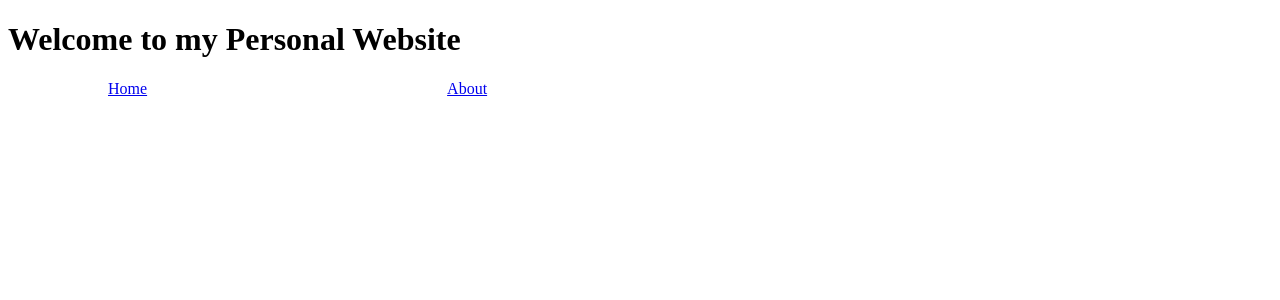
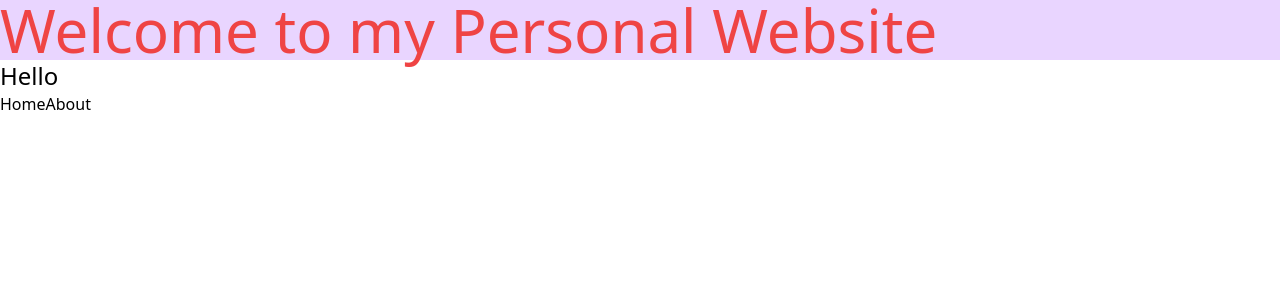
Before and after one commit to ajvee/villa-website, a React (Create React App) app in the folder front-end/: page / in a window 1280 px wide. Shown: the top 300 px of the page. Built offline with nearby package versions, Linux system fonts and the light colour scheme.

Commit message:
installed tailwind

```diff
--- a/front-end/package.json
+++ b/front-end/package.json
@@ -38,5 +38,8 @@
       "last 1 firefox version",
       "last 1 safari version"
     ]
+  },
+  "devDependencies": {
+    "tailwindcss": "^3.4.0"
   }
 }
--- a/front-end/src/App.js
+++ b/front-end/src/App.js
@@ -1,4 +1,6 @@
 import { BrowserRouter as Router, Routes, Route } from "react-router-dom";
+import Hello from "./Hello";
+// import './App.css'
 import NavBar from "./Components/NavBar"
 import Home from "./Pages/Home"
 // import Index from "./Pages/Index"
@@ -10,7 +12,8 @@ import Error from "./Pages/Error"
 function App() {
   return (
     <div className="App">
-      <h1>Welcome to my Personal Website</h1>
+      <h1 className="text-6xl text-red-500 bg-purple-200">Welcome to my Personal Website</h1>
+      <Hello></Hello>
       <Router>
         <NavBar />
         <main>
--- a/front-end/src/Components/NavBar.js
+++ b/front-end/src/Components/NavBar.js
@@ -1,5 +1,4 @@
 import { Link } from "react-router-dom";
-import "../Css/NavBar.css"
 
 function NavBar() {
   return (
--- a/front-end/src/Css/App.css
+++ /dev/null
@@ -1,38 +0,0 @@
-.App {
-  text-align: center;
-}
-
-.App-logo {
-  height: 40vmin;
-  pointer-events: none;
-}
-
-@media (prefers-reduced-motion: no-preference) {
-  .App-logo {
-    animation: App-logo-spin infinite 20s linear;
-  }
-}
-
-.App-header {
-  background-color: #282c34;
-  min-height: 100vh;
-  display: flex;
-  flex-direction: column;
-  align-items: center;
-  justify-content: center;
-  font-size: calc(10px + 2vmin);
-  color: white;
-}
-
-.App-link {
-  color: #61dafb;
-}
-
-@keyframes App-logo-spin {
-  from {
-    transform: rotate(0deg);
-  }
-  to {
-    transform: rotate(360deg);
-  }
-}
--- a/front-end/src/Css/NavBar.css
+++ /dev/null
@@ -1,4 +0,0 @@
-.navbar a  {
-    margin-right: 100px;
-    padding: 100px;
-  }
--- /dev/null
+++ b/front-end/src/Hello.js
@@ -0,0 +1,9 @@
+import React from 'react'
+
+function Hello() {
+  return (
+    <div className='text-2xl'>Hello</div>
+  )
+}
+
+export default Hello
--- /dev/null
+++ b/front-end/src/index.css
@@ -0,0 +1,3 @@
+@tailwind base;
+@tailwind components;
+@tailwind utilities;
--- a/front-end/src/index.js
+++ b/front-end/src/index.js
@@ -1,6 +1,8 @@
 import React from 'react';
 import ReactDOM from 'react-dom/client';
+import './index.css';
 import App from './App';
+
 
 const root = ReactDOM.createRoot(document.getElementById('root'));
 root.render(
--- /dev/null
+++ b/front-end/tailwind.config.js
@@ -0,0 +1,10 @@
+/** @type {import('tailwindcss').Config} */
+module.exports = {
+  content: [
+    "./src/**/*.{js,jsx,ts,tsx}",
+  ],
+  theme: {
+    extend: {},
+  },
+  plugins: [],
+}
```
Also changed, not shown: front-end/src/Css/index.css (deleted, +0 -13 lines), 1 other file (tests, documents, lock files or other folders).
